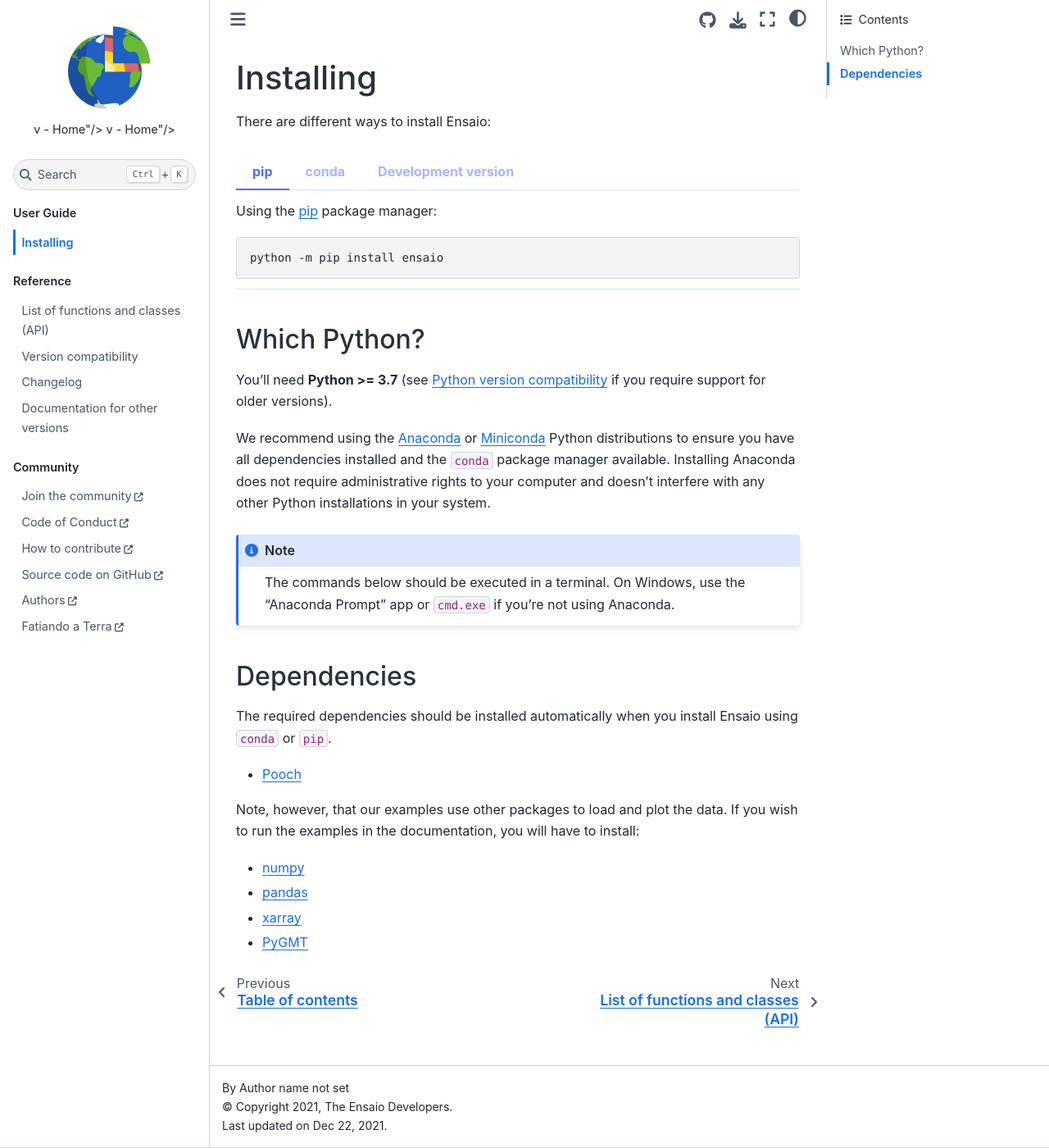
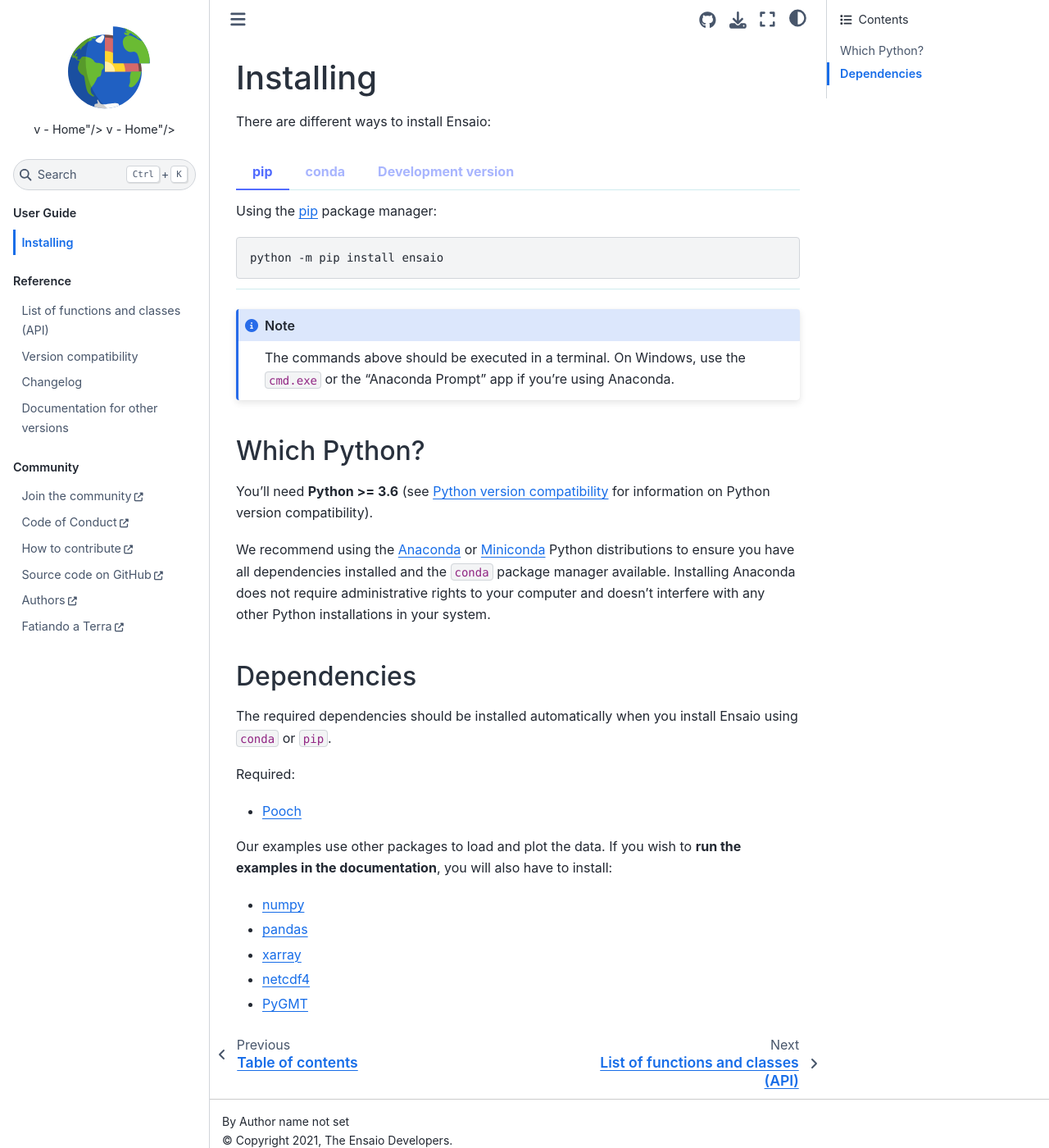
Before and after one commit to fatiando/ensaio, a Sphinx documentation site: the page built from doc/install.rst, in a window 1280 px wide and 1400 px high. Shown: the whole window at 82% size. Built offline with Sphinx 7.4.7 and the Sphinx Book theme 1.1.4, drawn with Linux system fonts in a browser that asks for light colours; pages that are not in the unit, such as notebooks, are missing from menus; the version number could not be read and is left out.

Commit message:
Fix Python version and dependencies in the docs (#10)
Was missing netCDF4

```diff
--- a/doc/install.rst
+++ b/doc/install.rst
@@ -24,18 +24,23 @@ There are different ways to install Ensaio:
 
 .. tabbed:: Development version
 
-    Using ``pip`` to install the latest **unreleased** version from GitHub:
+    Using ``pip`` to install the latest **unreleased** version from GitHub
+    (**not recommended** in most situations):
 
     .. code:: bash
 
         python -m pip install --upgrade git+https://github.com/fatiando/ensaio
 
+.. note::
+
+    The commands above should be executed in a terminal. On Windows, use the
+    ``cmd.exe`` or the "Anaconda Prompt" app if you're using Anaconda.
 
 Which Python?
 -------------
 
-You'll need **Python >= 3.7** (see :ref:`python-versions` if you
-require support for older versions).
+You'll need **Python >= 3.6** (see :ref:`python-versions` for information on
+Python version compatibility).
 
 We recommend using the
 `Anaconda <https://www.anaconda.com/download>`__
@@ -45,11 +50,6 @@ Python distributions to ensure you have all dependencies installed and the
 Installing Anaconda does not require administrative rights to your computer and
 doesn't interfere with any other Python installations in your system.
 
-.. note::
-
-    The commands below should be executed in a terminal. On Windows, use the
-    "Anaconda Prompt" app or ``cmd.exe`` if you're not using Anaconda.
-
 .. _dependencies:
 
 Dependencies
@@ -58,12 +58,16 @@ Dependencies
 The required dependencies should be installed automatically when you install
 Ensaio using ``conda`` or ``pip``.
 
+Required:
+
 * `Pooch <https://www.fatiando.org/pooch/>`__
 
-Note, however, that our examples use other packages to load and plot the data.
-If you wish to run the examples in the documentation, you will have to install:
+Our examples use other packages to load and plot the data.
+If you wish to **run the examples in the documentation**, you will also have to
+install:
 
 * `numpy <https://www.numpy.org/>`__
 * `pandas <https://pandas.pydata.org/>`__
 * `xarray <https://xarray.pydata.org/>`__
+* `netcdf4 <https://github.com/Unidata/netcdf4-python>`__
 * `PyGMT <https://www.pygmt.org/latest/>`__
```
